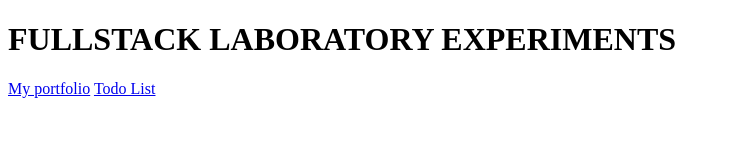
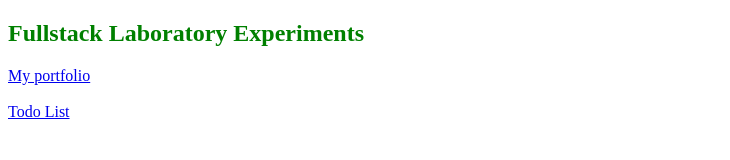
Before and after one commit to vinokr/index, a plain HTML site: page index.html in a window 1280 px wide. Shown: the whole page, without its empty margins (0-730 px from the left). Drawn offline with Linux system fonts and the light colour scheme.

Commit message:
Update index.html

```diff
--- a/index.html
+++ b/index.html
@@ -4,8 +4,8 @@
         <title>My sample project</title>
     </head>
         <body>
-            <h1>FULLSTACK  LABORATORY  EXPERIMENTS</h1>
-            <a href="https://vinokr.github.io/myportfolio/port.html" alt="port">My portfolio</a>
+            <h2 style="color:green">Fullstack  Laboratory Experiments</h2>
+            <a href="https://vinokr.github.io/myportfolio/port.html" alt="port">My portfolio</a><br><br>
             <a href="https://vinokr.github.io/TodoList/" alt="todo list">Todo List</a>
         </body>
 </html>
```
